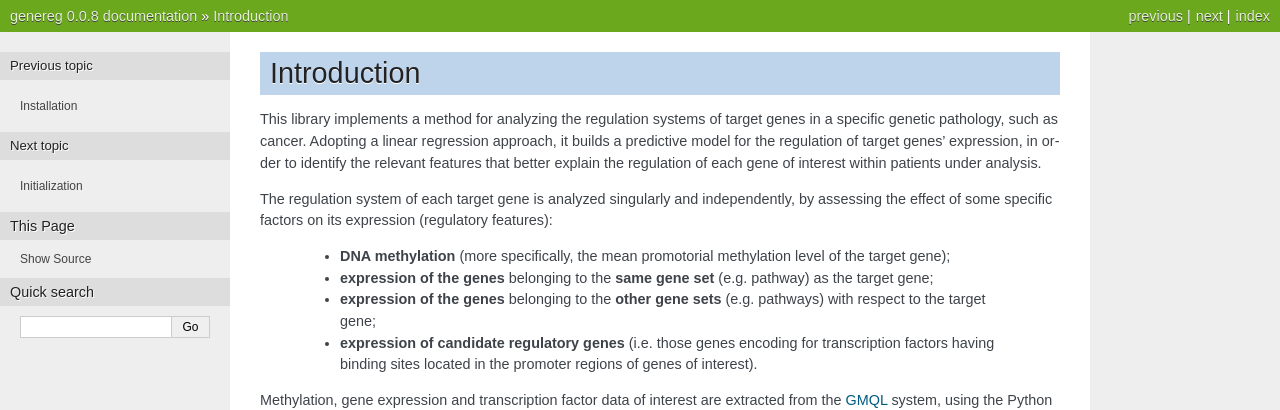
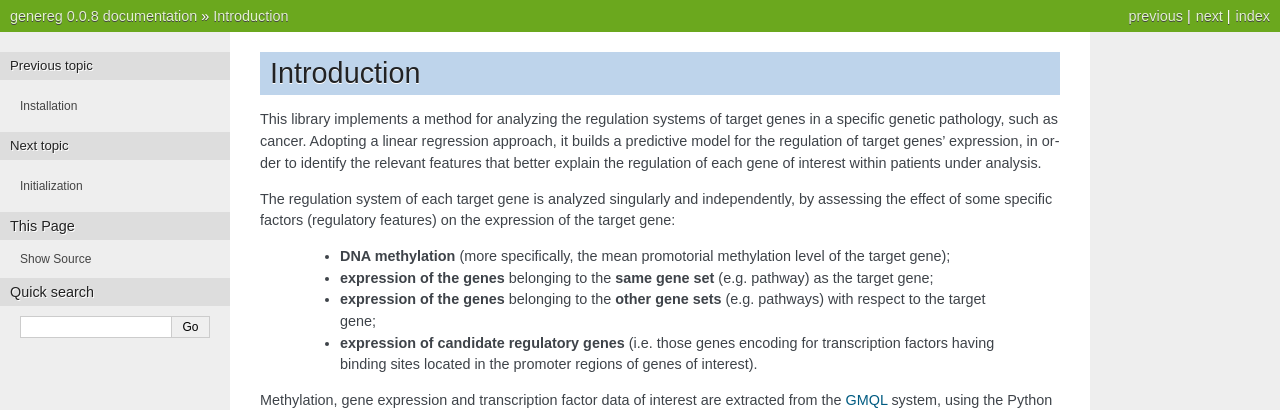
Before and after one commit to DEIB-GECO/genereg, a Sphinx documentation site: the page built from doc/source/introduction.rst, in a window 1280 px wide and 900 px high. Shown: the top 410 px of the window. Built offline with Sphinx 7.4.7, drawn with Linux system fonts in a browser that asks for light colours.

Commit message:
Update introduction.rst

```diff
--- a/doc/source/introduction.rst
+++ b/doc/source/introduction.rst
@@ -2,7 +2,7 @@ Introduction
 ============================================
 This library implements a method for analyzing the regulation systems of target genes in a specific genetic pathology, such as cancer. Adopting a linear regression approach, it builds a predictive model for the regulation of target genes' expression, in order to identify the relevant features that better explain the regulation of each gene of interest within patients under analysis.
 
-The regulation system of each target gene is analyzed singularly and independently, by assessing the effect of some specific factors on its expression (regulatory features):
+The regulation system of each target gene is analyzed singularly and independently, by assessing the effect of some specific factors (regulatory features) on the expression of the target gene:
 
 	* **DNA methylation** (more specifically, the mean promotorial methylation level of the target gene);
 
```
